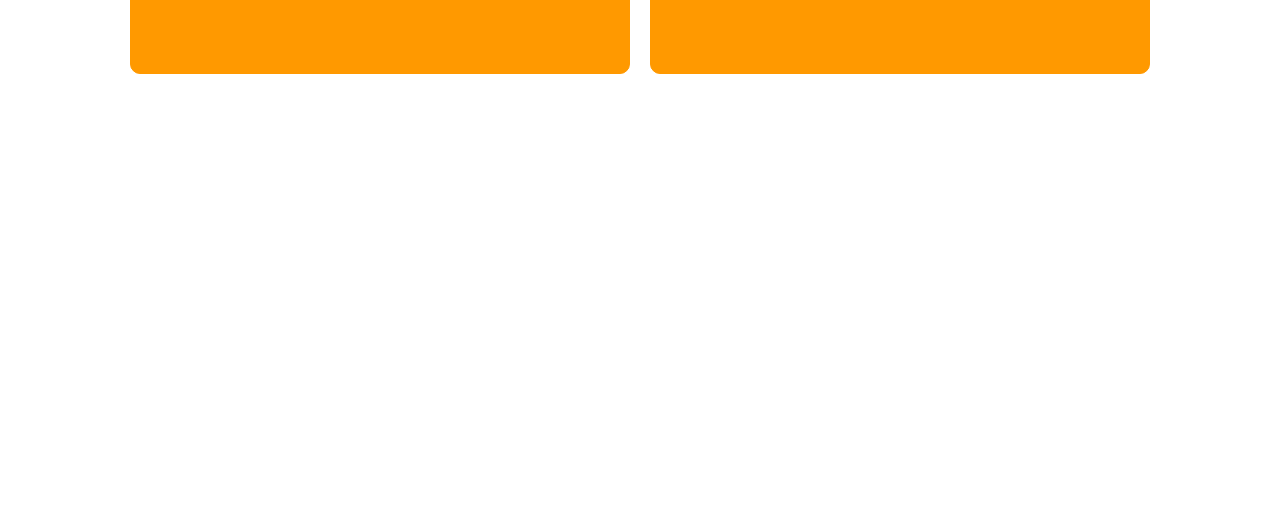
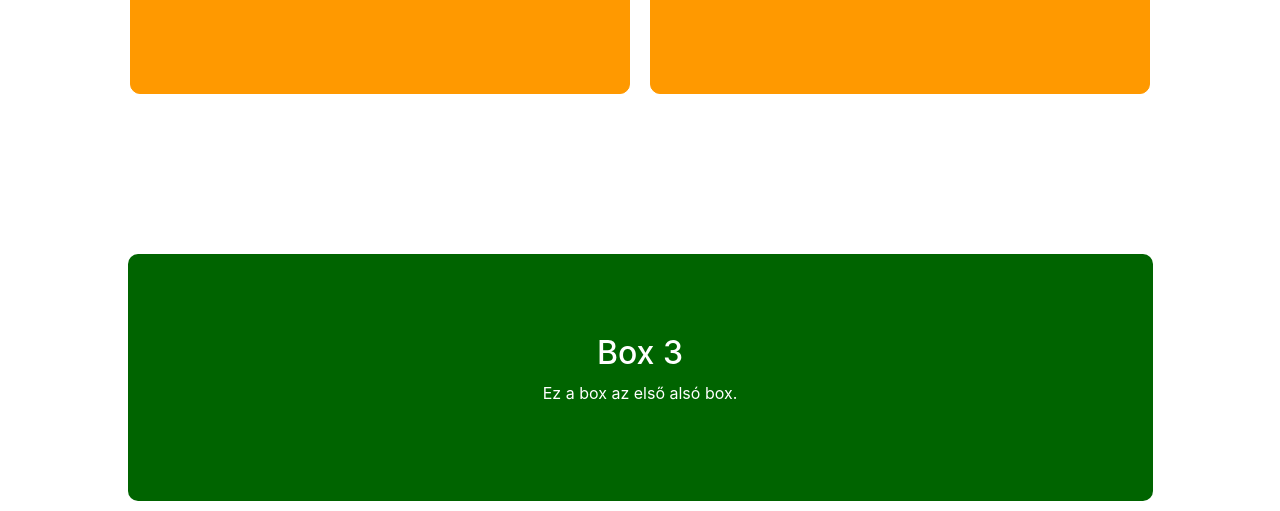
Before and after one commit to domipiggie/Screenplay-Website, a plain HTML site: page web/index.html in a window 1280 px wide. Shown: the part 620-1131 px from the top of the page. Before the commit the page ends 800 px from the top, so only its background shows below. Drawn offline with nearby package versions, Linux system fonts and the light colour scheme.

Commit message:
Alsó zöld box elkészült, méretre
.

```diff
--- a/web/index.html
+++ b/web/index.html
@@ -62,6 +62,7 @@
       width: 500px;
       max-width: 100%;
       border-radius: 10px;
+      margin-top: 20px;
     }
 
     .search-form {
@@ -96,12 +97,14 @@
       flex-direction: column;
       align-items: center;
     }
+
     .search-box {
       display: flex;
       align-items: center;
       justify-content: center;
       margin: 20px 0;
     }
+
     .search-box input[type="text"] {
       padding: 10px;
       font-size: 16px;
@@ -110,6 +113,7 @@
       width: 400px;
       margin-right: 10px;
     }
+
     .search-box button[type="submit"] {
       padding: 10px;
       font-size: 16px;
@@ -118,6 +122,17 @@
       border: none;
       border-radius: 5px;
       cursor: pointer;
+    }
+    .green-box {
+      background-color: darkgreen;
+      color: #fff;
+      margin: 10px;
+      padding: 80px;
+      text-align: center;
+      max-width: 1025px;
+      width: 100%;
+      border-radius: 10px;
+      margin-top: 150px;
     }
   </style>
 </head>
@@ -169,6 +184,12 @@
       </div>
     </div>
   </div>
+  <div class="row">
+    <div class="green-box">
+      <h2>Box 3</h2>
+      <p>Ez a box az első alsó box.</p>
+    </div>
+
 </body>
 
 </html>
```
Lines whose indentation alone changed are shown as unchanged.
